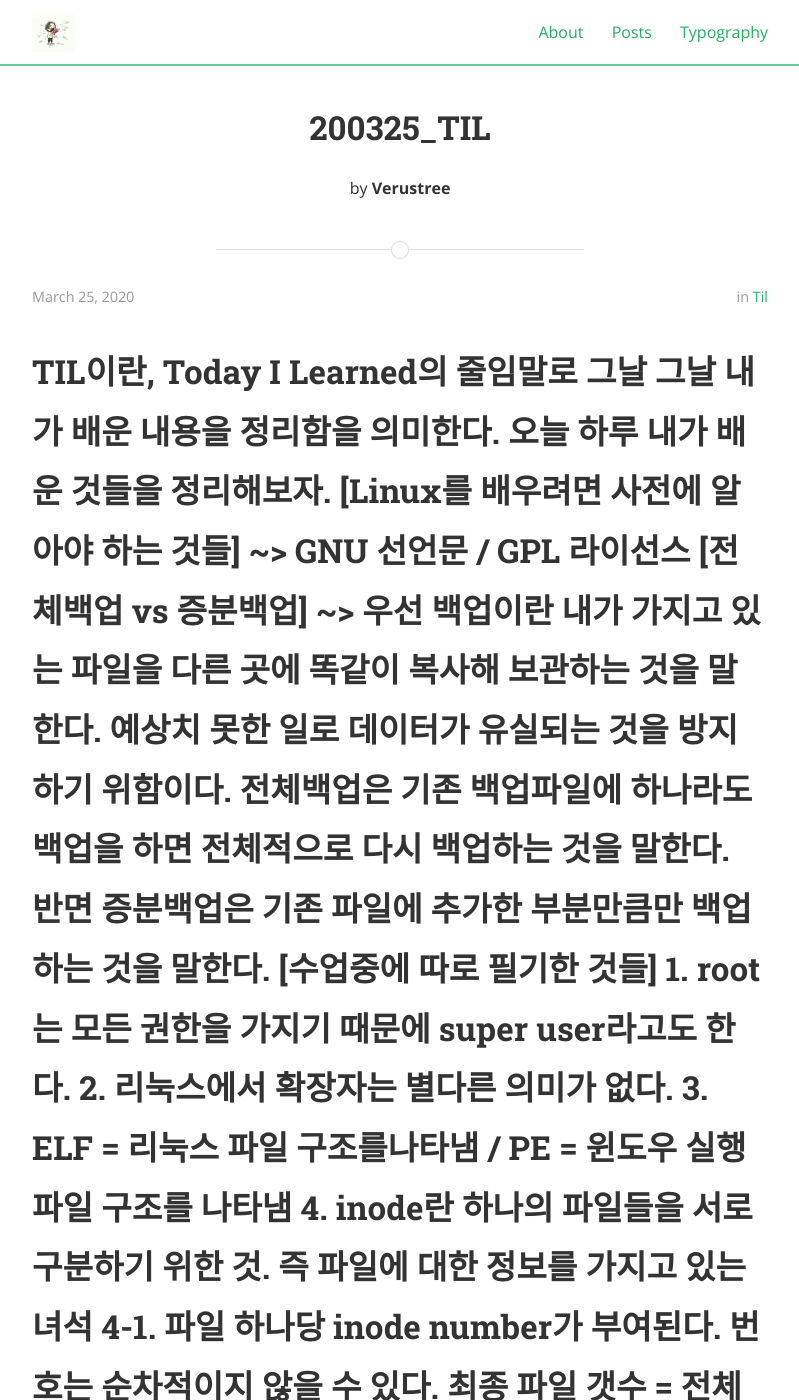
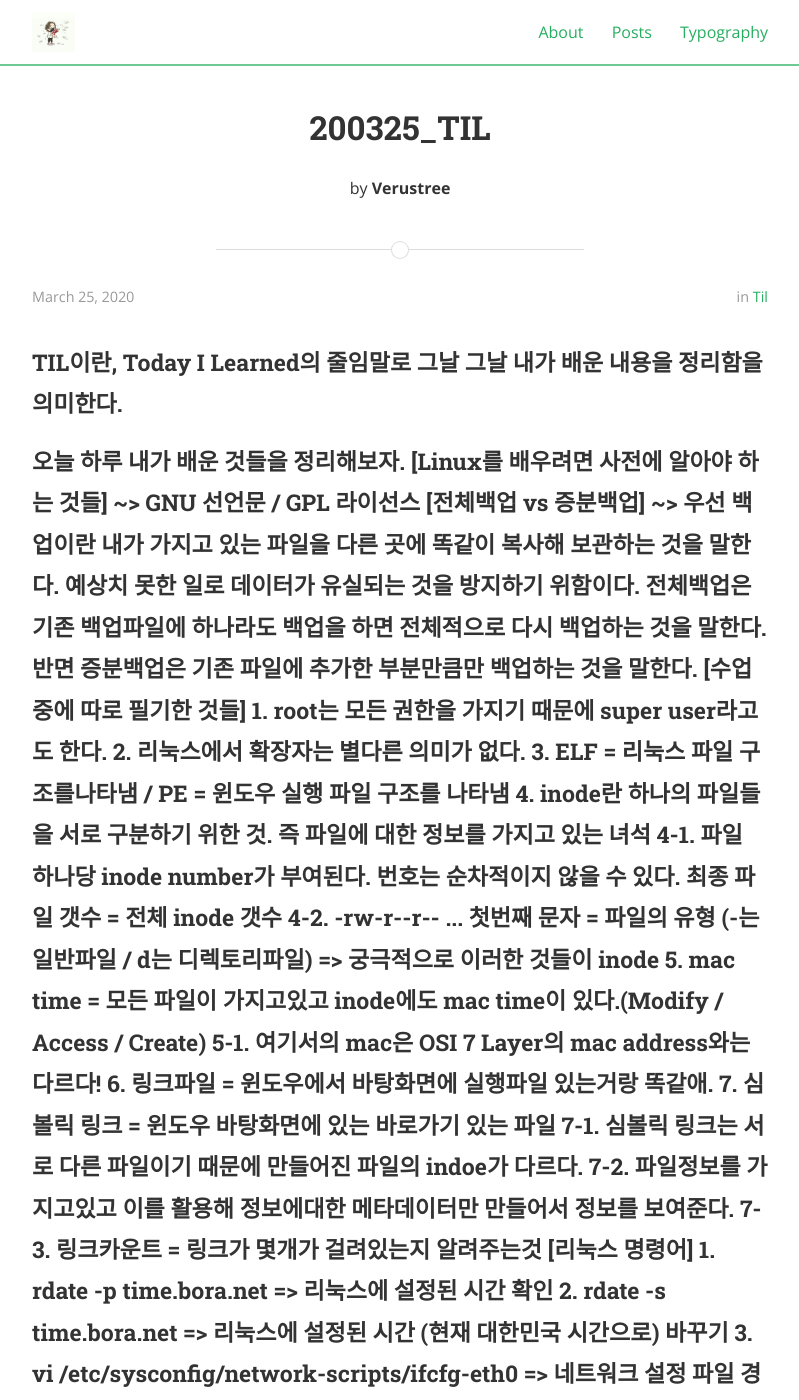
Before and after one commit to verustree/verustree.github.io, a Jekyll site: the page built from _posts/2020-03-25-TIL.md, in a window 1280 px wide and 1400 px high. Shown: the whole window, without its empty margins (240-1039 px from the left). Built offline with Jekyll 4.4.1, drawn with Linux system fonts in a browser that asks for light colours; nearby versions of some CDN libraries; some of the changed text lies outside the part shown.

Commit message:
Update 2020-03-25-TIL.md
revise HTML tag h1 to h3

```diff
--- a/_posts/2020-03-25-TIL.md
+++ b/_posts/2020-03-25-TIL.md
@@ -6,7 +6,7 @@ author: Verustree
 categories: TIL
 ---
 
-<h1> TIL이란, Today I Learned의 줄임말로 그날 그날 내가 배운 내용을 정리함을 의미한다.
+<h3> TIL이란, Today I Learned의 줄임말로 그날 그날 내가 배운 내용을 정리함을 의미한다. <h3>
 오늘 하루 내가 배운 것들을 정리해보자.
 
 [Linux를 배우려면 사전에 알아야 하는 것들]
```
